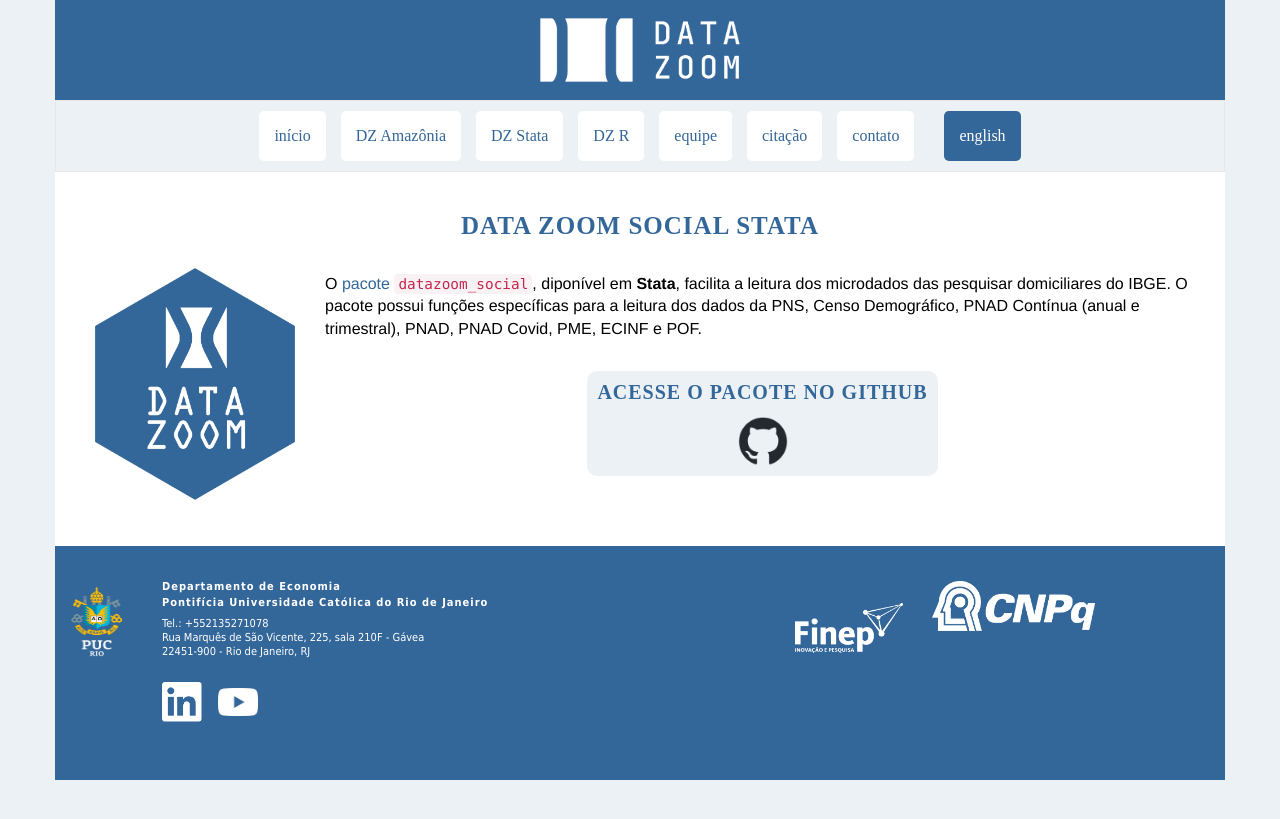
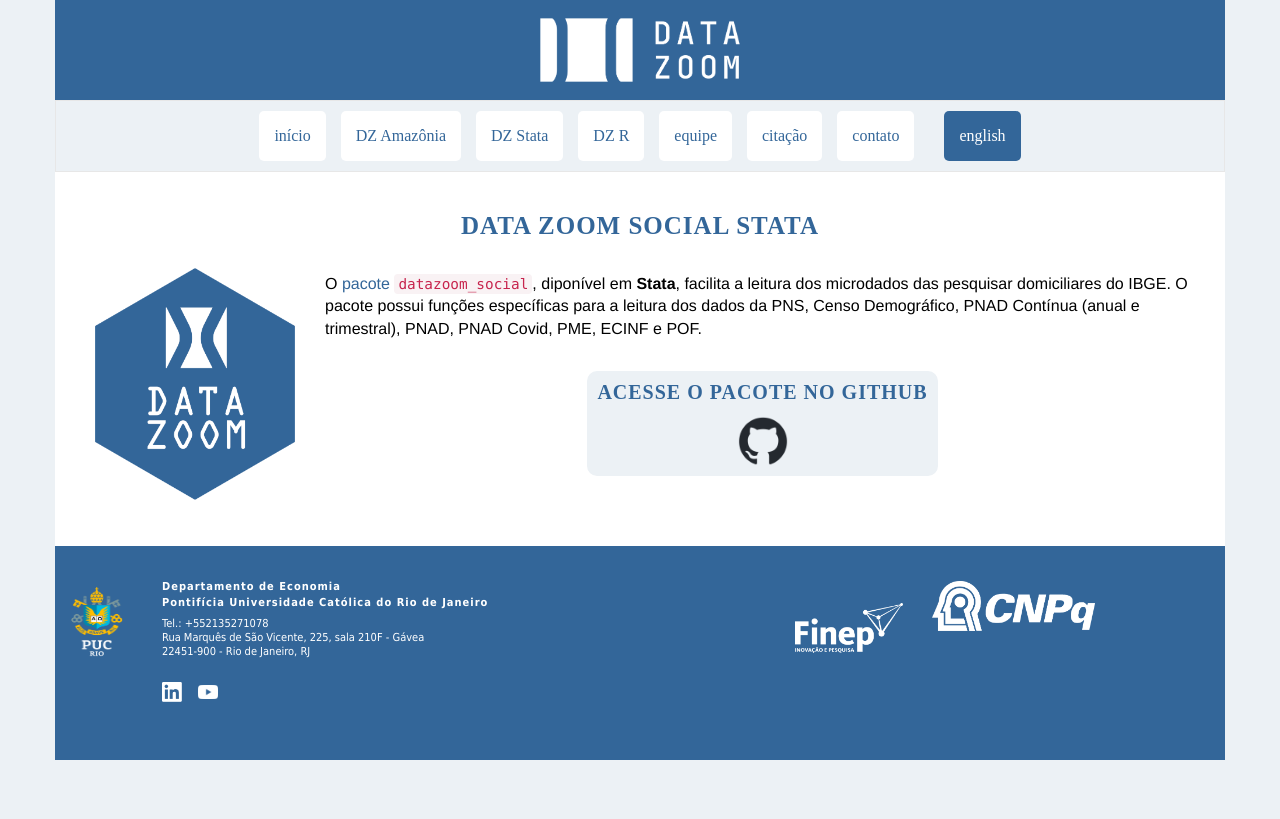
Before and after one commit to datazoompuc/datazoompuc.github.io, a Jekyll site: the page built from pt/dz_stata.md, in a window 1280 px wide. Shown: the top 819 px of the page. Built offline with Jekyll 4.4.1, drawn with Linux system fonts in a browser that asks for light colours; nearby versions of some CDN libraries; some web fonts are replaced.

Commit message:
Diminuindo tamanho dos icons de redes sociais

```diff
--- a/_includes/footer.html
+++ b/_includes/footer.html
@@ -26,14 +26,14 @@
               <img
                 alt="LinkedIn"
                 src="{{ site.baseurl }}/assets/img/Linkedin3.png"
-                width="40"
+                width="20"
                 style="height:auto; display:block; image-rendering:-webkit-optimize-contrast; image-rendering:crisp-edges;">
             </a>
             <a href="https://www.youtube.com/channel/UC1kYkpfiYSvL2-oTYPMMkug" target="_blank" rel="noopener">
               <img
                 alt="YouTube"
                 src="{{ site.baseurl }}/assets/img/Youtube.png"
-                width="40"
+                width="20"
                 style="height:auto; display:block; image-rendering:-webkit-optimize-contrast; image-rendering:crisp-edges;">
             </a>
           </nav>
```
